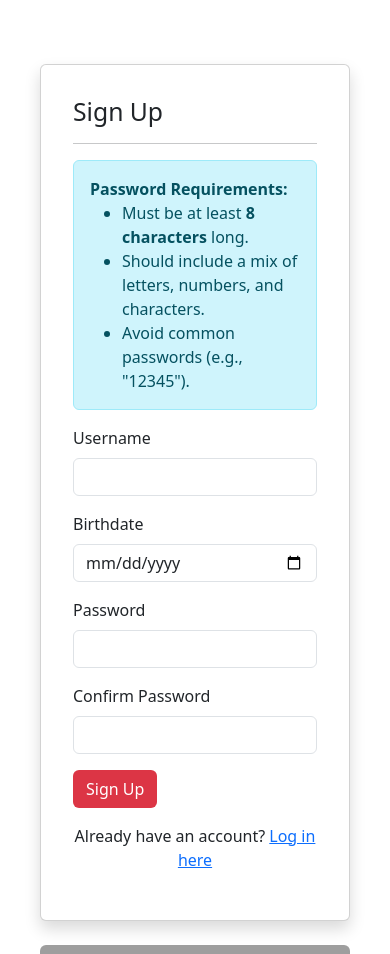
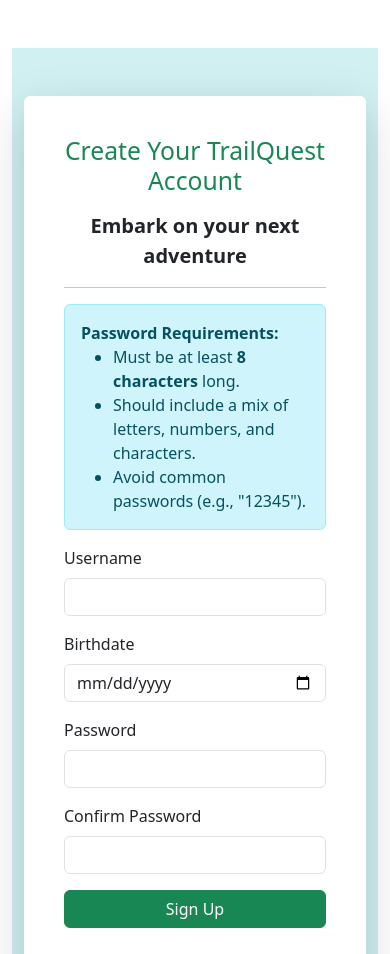
Before and after one commit to MichaelMwb/TrailQuest, a Django app: page /accounts/signup/ in a window 390 px wide. Shown: the top 954 px of the page. Run offline with Django 5.2, Linux system fonts and the light colour scheme; grey boxes are pictures that could not be loaded.

Commit message:
Forgot password and signup

```diff
--- a/accounts/templates/accounts/signup.html
+++ b/accounts/templates/accounts/signup.html
@@ -1,16 +1,17 @@
 {% extends 'base.html' %}
 {% load static %}
 {% block content %}
-<div class="p-3 mt-4">
+<div class="py-5" style="background-color: #d0f0f2;">
   <div class="container">
-    <div class="row justify-content-center">
-      <div class="col-md-6">
-        <div class="card shadow p-3 mb-4 rounded">
+    <div class="row justify-content-center align-items-center">
+      <div class="col-lg-6">
+        <div class="card shadow-lg rounded border-0 p-4">
           <div class="card-body">
-            <h2>Sign Up</h2>
+            <h2 class="text-center text-success mb-3">Create Your TrailQuest Account</h2>
+            <p class="text-center fw-semibold fs-5 text-dark">Embark on your next adventure</p>
             <hr />
 
-            <!-- Password Requirements Display -->
+            <!-- Password Requirements -->
             <div class="alert alert-info text-start">
               <strong>Password Requirements:</strong>
               <ul class="mb-0">
@@ -65,17 +66,24 @@
                 {% endfor %}
               </div>
 
-              <button type="submit" class="btn bg-danger text-white">Sign Up</button>
+              <button type="submit" class="btn btn-success w-100">Sign Up</button>
             </form>
 
-            <div class="mt-3 text-center">
-              <p>Already have an account? <a href="{% url 'accounts.login' %}">Log in here</a></p>
+            <div class="mt-4 text-center">
+              <p>Already have an account? <a href="{% url 'accounts.login' %}" class="text-success fw-bold">Log in here</a></p>
             </div>
           </div>
         </div>
       </div>
-      <div class="col-md-6 d-flex align-items-center justify-content-center">
-        <img src="{% static 'img/MoviesStoreBackground.jpg' %}" alt="Sign Up Image" class="img-fluid rounded">
+
+      <!-- Right image + quote block -->
+      <div class="col-lg-6 d-none d-lg-flex align-items-center justify-content-center">
+        <div class="text-center">
+          <img src="{% static 'img/logomain.png' %}" alt="TrailQuest logo" class="img-fluid rounded mb-3">
+          <blockquote class="blockquote text-dark">
+            <p>“Every explorer starts with a first step.”</p>
+          </blockquote>
+        </div>
       </div>
     </div>
   </div>
```
Also changed, not shown: accounts/templates/accounts/forgot_password.html (+25 -6 lines).
